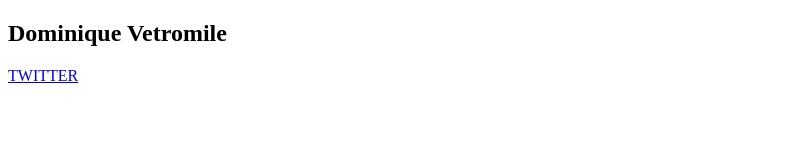
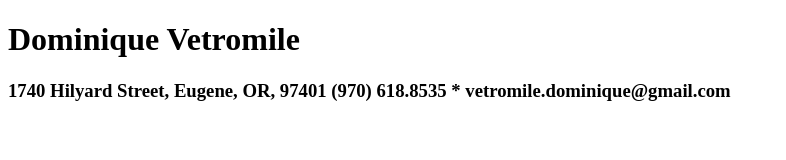
Before and after one commit to dominiquevetromile/dominiquevetromile.github.io, a plain HTML site: page index.html in a window 1280 px wide. Shown: the whole page, without its empty margins (0-786 px from the left). Drawn offline with Linux system fonts and the light colour scheme.

Commit message:
Resume Header

```diff
--- a/index.html
+++ b/index.html
@@ -5,8 +5,10 @@
 </head>
 
 <body>
-	<h2> Dominique Vetromile </h2>
-<a href="http://twitter.com/dominiquebretro"> TWITTER </a>
+	<h1> Dominique Vetromile </h1>
+<h3>1740 Hilyard Street, Eugene, OR, 97401
+(970) 618.8535   *   vetromile.dominique@gmail.com </h3>
+
 
 </body>
 </html>
```
